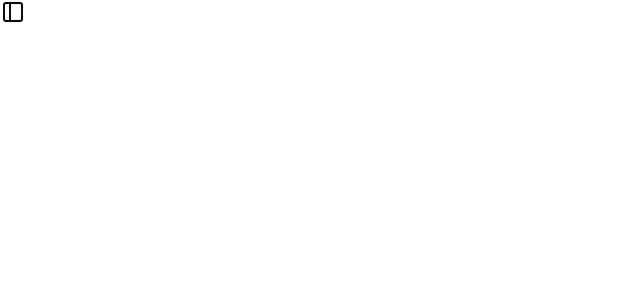
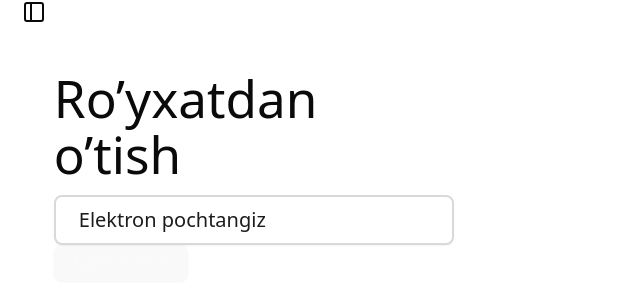
Before and after one commit to MuhammadAminAD/Ekor, a React (Vite) app: page /auth in a window 1280 px wide. Before the commit this address had no page. Shown: the top 300 px of the page, without its empty margins (0-640 px from the left). Built offline with nearby package versions, Linux system fonts and the light colour scheme.

Commit message:
Add InputLabel

```diff
--- a/package.json
+++ b/package.json
@@ -10,7 +10,9 @@
     "preview": "vite preview"
   },
   "dependencies": {
+    "@hookform/resolvers": "^5.2.0",
     "@radix-ui/react-dialog": "^1.1.14",
+    "@radix-ui/react-label": "^2.1.7",
     "@radix-ui/react-separator": "^1.1.7",
     "@radix-ui/react-slot": "^1.2.3",
     "@radix-ui/react-tooltip": "^1.2.7",
@@ -22,11 +24,13 @@
     "lucide-react": "^0.525.0",
     "react": "^19.1.0",
     "react-dom": "^19.1.0",
+    "react-hook-form": "^7.61.1",
     "react-i18next": "^15.6.1",
     "react-redux": "^9.2.0",
     "react-router-dom": "^7.7.1",
     "tailwind-merge": "^3.3.1",
-    "tailwindcss": "^4.1.11"
+    "tailwindcss": "^4.1.11",
+    "zod": "^4.0.10"
   },
   "devDependencies": {
     "@eslint/js": "^9.30.1",
--- a/src/app/store.ts
+++ b/src/app/store.ts
@@ -1,7 +1,8 @@
 import { configureStore } from "@reduxjs/toolkit";
+import AuthenticationSlice from "@/features/AuthenticationSlice.ts"
 export const store = configureStore({
       reducer: {
-
+            AuthenticationSlice: AuthenticationSlice,
       },
 
       middleware: (GetDefaultMiddleware) => GetDefaultMiddleware(),
--- /dev/null
+++ b/src/components/Authentication/Registration.tsx
@@ -0,0 +1,39 @@
+import { useForm } from "react-hook-form";
+import { Button } from "../ui/button";
+import { Form, FormControl, FormField, FormItem, FormMessage } from "../ui/form";
+import InputLabel from "../ui/InputLabel";
+import { emailSchema, type EmailSchemaType } from "@/schemas/RegistrationSchema";
+import { zodResolver } from "@hookform/resolvers/zod";
+
+
+export default function Registration() {
+      const form = useForm<EmailSchemaType>({
+            resolver: zodResolver(emailSchema),
+            defaultValues: {
+                  email: ""
+            },
+      });
+      return (
+            <div>
+                  <h1>Ro’yxatdan o’tish</h1>
+                  <Form {...form}>
+                        <form onSubmit={form.handleSubmit((values) => console.log(values))}>
+                              <FormField
+                                    control={form.control}
+                                    name="email"
+                                    render={({ field }) => (
+                                          <FormItem className="flex flex-col">
+                                                <FormControl>
+                                                      <InputLabel placeholder="Elektron pochtangiz" uid="register-step1-email" field={field} />
+                                                </FormControl>
+
+                                                <FormMessage className="text-[12px] mt-[10px] block text-[#f10134] leading-[130%] font-medium " />
+                                          </FormItem>
+                                    )}
+                              />
+                              <Button type="submit">Davom etish</Button>
+                        </form>
+                  </Form>
+            </div>
+      )
+}
--- /dev/null
+++ b/src/components/Authentication/ResetPassword.tsx
@@ -0,0 +1,8 @@
+
+export default function ResetPassword() {
+      return (
+            <div>
+
+            </div>
+      )
+}
--- /dev/null
+++ b/src/components/Authentication/SignIn.tsx
@@ -0,0 +1,8 @@
+
+export default function SignIn() {
+      return (
+            <div>
+
+            </div>
+      )
+}
--- /dev/null
+++ b/src/components/ui/InputLabel.tsx
@@ -0,0 +1,45 @@
+import { Input } from "@/components/ui/input";
+import { Label } from "@/components/ui/label";
+import { cn } from "@/lib/utils";
+import { useState } from "react";
+
+export default function InputLabel({
+      placeholder,
+      uid,
+      field,
+}: {
+      placeholder: string;
+      uid: string;
+      field: any;
+}) {
+      const [active, setActive] = useState(false);
+
+      return (
+            <div>
+                  <div className="relative mt-3">
+                        <Label
+                              htmlFor={uid}
+                              className={cn(
+                                    `${active || field.value
+                                          ? "-top-1/4 px-1 bg-white text-md font-light"
+                                          : "top-1/2 -translate-y-1/2 text-[20px] font-medium text-[#1C1C1C]"
+                                    } absolute left-[25px] duration-375`
+                              )}
+                        >
+                              {placeholder}
+                        </Label>
+
+                        <Input
+                              id={uid}
+                              className="w-100 p-[23px_25px] !ring-0 border-2 border-[#D9D9D9]"
+                              {...field}
+                              onFocus={() => setActive(true)}
+                              onBlur={(e) => {
+                                    setActive(false);
+                                    field.onBlur(e);
+                              }}
+                        />
+                  </div>
+            </div>
+      );
+}
--- /dev/null
+++ b/src/components/ui/form.tsx
@@ -0,0 +1,165 @@
+import * as React from "react"
+import * as LabelPrimitive from "@radix-ui/react-label"
+import { Slot } from "@radix-ui/react-slot"
+import {
+  Controller,
+  FormProvider,
+  useFormContext,
+  useFormState,
+  type ControllerProps,
+  type FieldPath,
+  type FieldValues,
+} from "react-hook-form"
+
+import { cn } from "@/lib/utils"
+import { Label } from "@/components/ui/label"
+
+const Form = FormProvider
+
+type FormFieldContextValue<
+  TFieldValues extends FieldValues = FieldValues,
+  TName extends FieldPath<TFieldValues> = FieldPath<TFieldValues>,
+> = {
+  name: TName
+}
+
+const FormFieldContext = React.createContext<FormFieldContextValue>(
+  {} as FormFieldContextValue
+)
+
+const FormField = <
+  TFieldValues extends FieldValues = FieldValues,
+  TName extends FieldPath<TFieldValues> = FieldPath<TFieldValues>,
+>({
+  ...props
+}: ControllerProps<TFieldValues, TName>) => {
+  return (
+    <FormFieldContext.Provider value={{ name: props.name }}>
+      <Controller {...props} />
+    </FormFieldContext.Provider>
+  )
+}
+
+const useFormField = () => {
+  const fieldContext = React.useContext(FormFieldContext)
+  const itemContext = React.useContext(FormItemContext)
+  const { getFieldState } = useFormContext()
+  const formState = useFormState({ name: fieldContext.name })
+  const fieldState = getFieldState(fieldContext.name, formState)
+
+  if (!fieldContext) {
+    throw new Error("useFormField should be used within <FormField>")
+  }
+
+  const { id } = itemContext
+
+  return {
+    id,
+    name: fieldContext.name,
+    formItemId: `${id}-form-item`,
+    formDescriptionId: `${id}-form-item-description`,
+    formMessageId: `${id}-form-item-message`,
+    ...fieldState,
+  }
+}
+
+type FormItemContextValue = {
+  id: string
+}
+
+const FormItemContext = React.createContext<FormItemContextValue>(
+  {} as FormItemContextValue
+)
+
+function FormItem({ className, ...props }: React.ComponentProps<"div">) {
+  const id = React.useId()
+
+  return (
+    <FormItemContext.Provider value={{ id }}>
+      <div
+        data-slot="form-item"
+        className={cn("grid gap-2", className)}
+        {...props}
+      />
+    </FormItemContext.Provider>
+  )
+}
+
+function FormLabel({
+  className,
+  ...props
+}: React.ComponentProps<typeof LabelPrimitive.Root>) {
+  const { error, formItemId } = useFormField()
+
+  return (
+    <Label
+      data-slot="form-label"
+      data-error={!!error}
+      className={cn("data-[error=true]:text-destructive", className)}
+      htmlFor={formItemId}
+      {...props}
+    />
+  )
+}
+
+function FormControl({ ...props }: React.ComponentProps<typeof Slot>) {
+  const { error, formItemId, formDescriptionId, formMessageId } = useFormField()
+
+  return (
+    <Slot
+      data-slot="form-control"
+      id={formItemId}
+      aria-describedby={
+        !error
+          ? `${formDescriptionId}`
+          : `${formDescriptionId} ${formMessageId}`
+      }
+      aria-invalid={!!error}
+      {...props}
+    />
+  )
+}
+
+function FormDescription({ className, ...props }: React.ComponentProps<"p">) {
+  const { formDescriptionId } = useFormField()
+
+  return (
+    <p
+      data-slot="form-description"
+      id={formDescriptionId}
+      className={cn("text-muted-foreground text-sm", className)}
+      {...props}
+    />
+  )
+}
+
+function FormMessage({ className, ...props }: React.ComponentProps<"p">) {
+  const { error, formMessageId } = useFormField()
+  const body = error ? String(error?.message ?? "") : props.children
+
+  if (!body) {
+    return null
+  }
+
+  return (
+    <p
+      data-slot="form-message"
+      id={formMessageId}
+      className={cn("text-destructive text-sm", className)}
+      {...props}
+    >
+      {body}
+    </p>
+  )
+}
+
+export {
+  useFormField,
+  Form,
+  FormItem,
+  FormLabel,
+  FormControl,
+  FormDescription,
+  FormMessage,
+  FormField,
+}
--- /dev/null
+++ b/src/components/ui/label.tsx
@@ -0,0 +1,22 @@
+import * as React from "react"
+import * as LabelPrimitive from "@radix-ui/react-label"
+
+import { cn } from "@/lib/utils"
+
+function Label({
+  className,
+  ...props
+}: React.ComponentProps<typeof LabelPrimitive.Root>) {
+  return (
+    <LabelPrimitive.Root
+      data-slot="label"
+      className={cn(
+        "flex items-center gap-2 text-sm leading-none font-medium select-none group-data-[disabled=true]:pointer-events-none group-data-[disabled=true]:opacity-50 peer-disabled:cursor-not-allowed peer-disabled:opacity-50",
+        className
+      )}
+      {...props}
+    />
+  )
+}
+
+export { Label }
--- a/src/features/AuthenticationSlice.ts
+++ b/src/features/AuthenticationSlice.ts
@@ -0,0 +1,33 @@
+import { createSlice, type PayloadAction } from "@reduxjs/toolkit";
+
+type pages = "sign-in" | "registration" | "reset-password"
+
+interface initilaState {
+      page: pages
+      step: number
+}
+const initialState: initilaState = {
+      page: "sign-in",
+      step: 1
+}
+
+const AuthenticationSlice = createSlice({
+      name: "Authentication",
+      initialState: initialState,
+      reducers: {
+            setActivePage: (state, action: PayloadAction<pages>) => {
+                  state.page = action.payload
+            },
+            setActiveStep: (state, action: PayloadAction<number>) => {
+                  state.step = action.payload
+            },
+      }
+})
+
+export const {
+      setActivePage,
+      setActiveStep
+} = AuthenticationSlice.actions;
+
+
+export default AuthenticationSlice.reducer;
--- a/src/pages/Authentication.tsx
+++ b/src/pages/Authentication.tsx
@@ -1,10 +1,21 @@
+// import { Form, FormItem } from "@/components/ui/form";
+
+import type { RootState } from "@/app/store";
+import Registration from "@/components/Authentication/Registration";
+import ResetPassword from "@/components/Authentication/ResetPassword";
+import SignIn from "@/components/Authentication/SignIn";
+import { useSelector } from "react-redux";
+
 
 export default function Authentication() {
+      const { page } = useSelector((state: RootState) => state.AuthenticationSlice)
       return (
-            <div>
-                  <div className="relative">
-                        Form
-                  </div>
+            <div className={`max-w-[700px] mt-[70px]`}>
+                  {/* {page === "registration" ? <Registration /> :
+                        page === "reset-password" ? <ResetPassword /> :
+                              <SignIn />
+                  } */}
+                  <Registration />
             </div>
       )
 }
--- a/src/router/AppRouter.tsx
+++ b/src/router/AppRouter.tsx
@@ -6,9 +6,7 @@ export default function AppRouter() {
   return (
     <>
       <Routes>
-        <Route element={<Authentication />} path="/auth/sign-in/:step" />
-        <Route element={<Authentication />} path="/auth/registration/:step" />
-        <Route element={<Authentication />} path="/auth/restore-password/:step" />
+        <Route element={<Authentication />} path="/auth" />
         <Route element={<Home />} path="/" />
       </Routes>
     </>
--- /dev/null
+++ b/src/schemas/RegistrationSchema.ts
@@ -0,0 +1,6 @@
+import { z } from "zod";
+
+export const emailSchema = z.object({
+      email: z.string().email({ message: "Email manzili noto‘g‘ri" }),
+});
+export type EmailSchemaType = z.infer<typeof emailSchema>;
```
Also changed, not shown: 1 other file (tests, documents, lock files or other folders).
